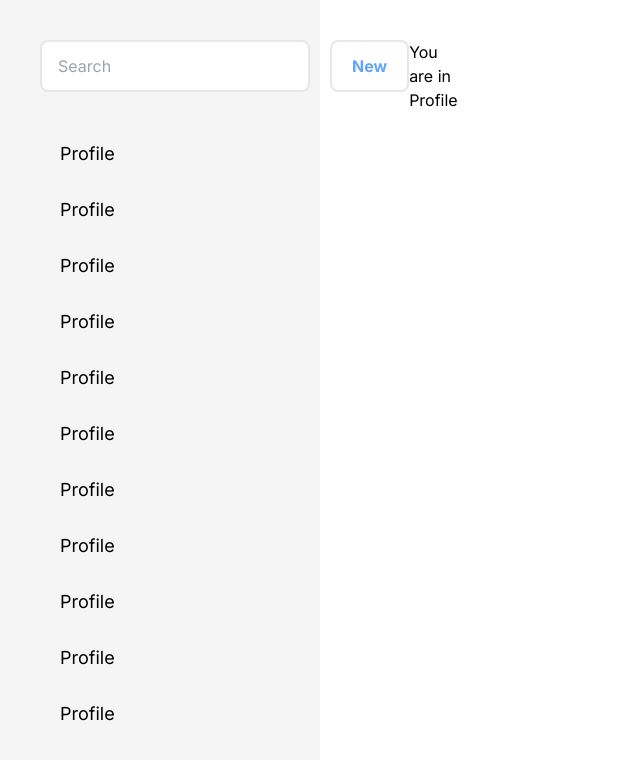
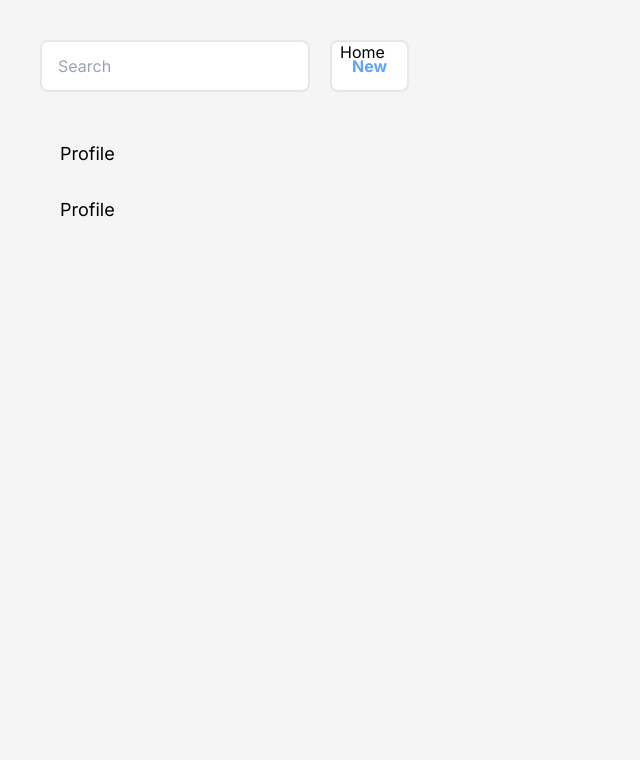
Before and after one commit to rajeshkanugu/Profile-Saver, a Next.js app: page /profile in a window 1280 px wide. Shown: the top 760 px of the page, without its empty margins (0-640 px from the left). Built offline with nearby package versions, Linux system fonts and the light colour scheme.

Commit message:
Adding profile section to the database

```diff
--- a/src/app/profile/layout.tsx
+++ b/src/app/profile/layout.tsx
@@ -1,41 +1,34 @@
+"use client"
+
+import {useState, useEffect} from 'react'
+import Link from 'next/link'
+
+import styles from '@/app/profile/layout.module.css'
+
 const style = {
   backgroundColor: '#f5f5f5',
 }
-
-// const hoverButton = {
-//   backgroundColor: '#3a62f4',
-//   colo:'white'
-// }
 
 export default function RootLayout({
     children,
   }: {
     children: React.ReactNode
   }) {
+
+    const [selectedItem, setSelectedItem] = useState<number>(0)
+
     return (
-      <main className="p-10 w-3/12 h-screen flex" style={style}>
-        <aside className="flex gap-10 flex-col">
+      <main className="p-10 w-screen h-screen flex" style={style}>
+        <aside className="flex w-3/12 gap-10 flex-col">
           <div className="flex gap-5">
             <input type="search" name="" id="" className="py-2 px-4 border-2 rounded-lg" placeholder="Search"/>
             <button className="border-2 py-3 px-5 rounded-lg text-blue-400 font-bold bg-white">New</button>
           </div>
           <div className="overflow-y-scroll">
             <ul className="text-lg px-2 flex flex-col gap-3">
-              <li className={`px-3 py-2 rounded-lg hover:bg-blue-600 hover:text-white`} >Profile</li>
-              <li className={`px-3 py-2 rounded-lg hover:bg-blue-600 hover:text-white`} >Profile</li>
-              <li className={`px-3 py-2 rounded-lg hover:bg-blue-600 hover:text-white`} >Profile</li>
-              <li className={`px-3 py-2 rounded-lg hover:bg-blue-600 hover:text-white`} >Profile</li>
-              <li className={`px-3 py-2 rounded-lg hover:bg-blue-600 hover:text-white`} >Profile</li>
-              <li className={`px-3 py-2 rounded-lg hover:bg-blue-600 hover:text-white`} >Profile</li>
-              <li className={`px-3 py-2 rounded-lg hover:bg-blue-600 hover:text-white`} >Profile</li>
-              <li className={`px-3 py-2 rounded-lg hover:bg-blue-600 hover:text-white`} >Profile</li>
-              <li className={`px-3 py-2 rounded-lg hover:bg-blue-600 hover:text-white`} >Profile</li>
-              <li className={`px-3 py-2 rounded-lg hover:bg-blue-600 hover:text-white`} >Profile</li>
-              <li className={`px-3 py-2 rounded-lg hover:bg-blue-600 hover:text-white`} >Profile</li>
-              <li className={`px-3 py-2 rounded-lg hover:bg-blue-600 hover:text-white`} >Profile</li>
-              <li className={`px-3 py-2 rounded-lg hover:bg-blue-600 hover:text-white`} >Profile</li>
-              <li className={`px-3 py-2 rounded-lg hover:bg-blue-600 hover:text-white`} >Profile</li>
-              <li className={`px-3 py-2 rounded-lg hover:bg-blue-600 hover:text-white`} >Profile</li>
+              {/* @ts-ignore */}
+              <Link href={'/profile/1'}><li className={`px-3 py-2 rounded-lg hover:bg-blue-600  ${selectedItem == 1 ? 'bg-blue-600 text-white' : ''} hover:text-white hover:cursor-pointer transition ease-in-out`} onClick={() => setSelectedItem(1)}>Profile</li></Link>
+              <Link href={'/profile/2'}><li className={`px-3 py-2 rounded-lg hover:bg-blue-600  ${selectedItem == 2 ? 'bg-blue-600 text-white' : ''} hover:text-white hover:cursor-pointer transition ease-in-out`} onClick={() => setSelectedItem(2)}>Profile</li></Link>
             </ul>
           </div>
         </aside>
--- a/src/app/profile/page.tsx
+++ b/src/app/profile/page.tsx
@@ -1,8 +1,8 @@
 const Home = async () => {
     return (
-        <main>
-            <h1>You are in Profile</h1>
-        </main>
+        <section>
+            <h1>Home</h1>
+        </section>
     );
 };
 
```
